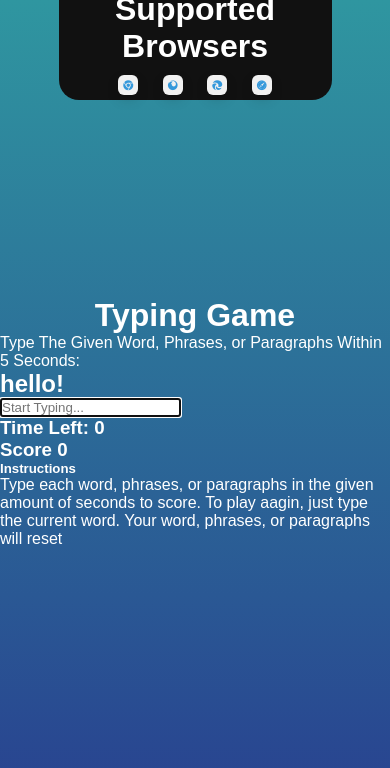
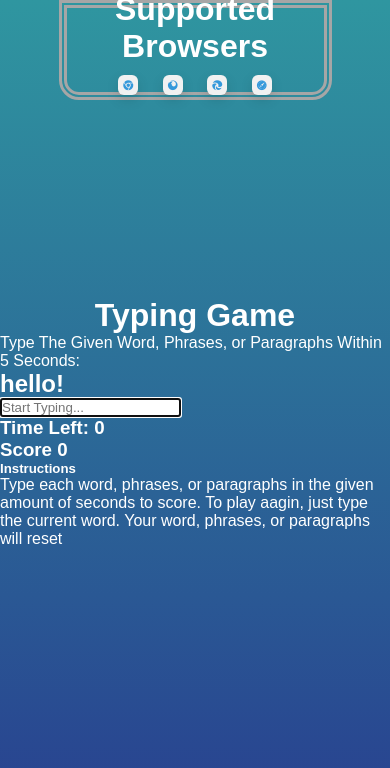
Before and after one commit to BarbaricEric/simple-typing-game, a plain HTML site: page index.html in a window 390 px wide. Drawn offline with nearby package versions, Linux system fonts and the light colour scheme; a web font is replaced by a local one.

Commit message:
Update style.css

```diff
--- a/css/style.css
+++ b/css/style.css
@@ -115,12 +115,12 @@ body {
     display: flex;
     justify-content: center;
     align-items: center;
-    /*background: #555555;*/
+    background: none;
     z-index: 1;
     margin: 0 50px;
     border-radius: 0px 0px 20px 20px;
     /*border: solid 8px;*/
-    border: thick double ##A6A6A6;
+    border: double 8px #A6A6A6;
   }
 
 .banner-logo {
```
